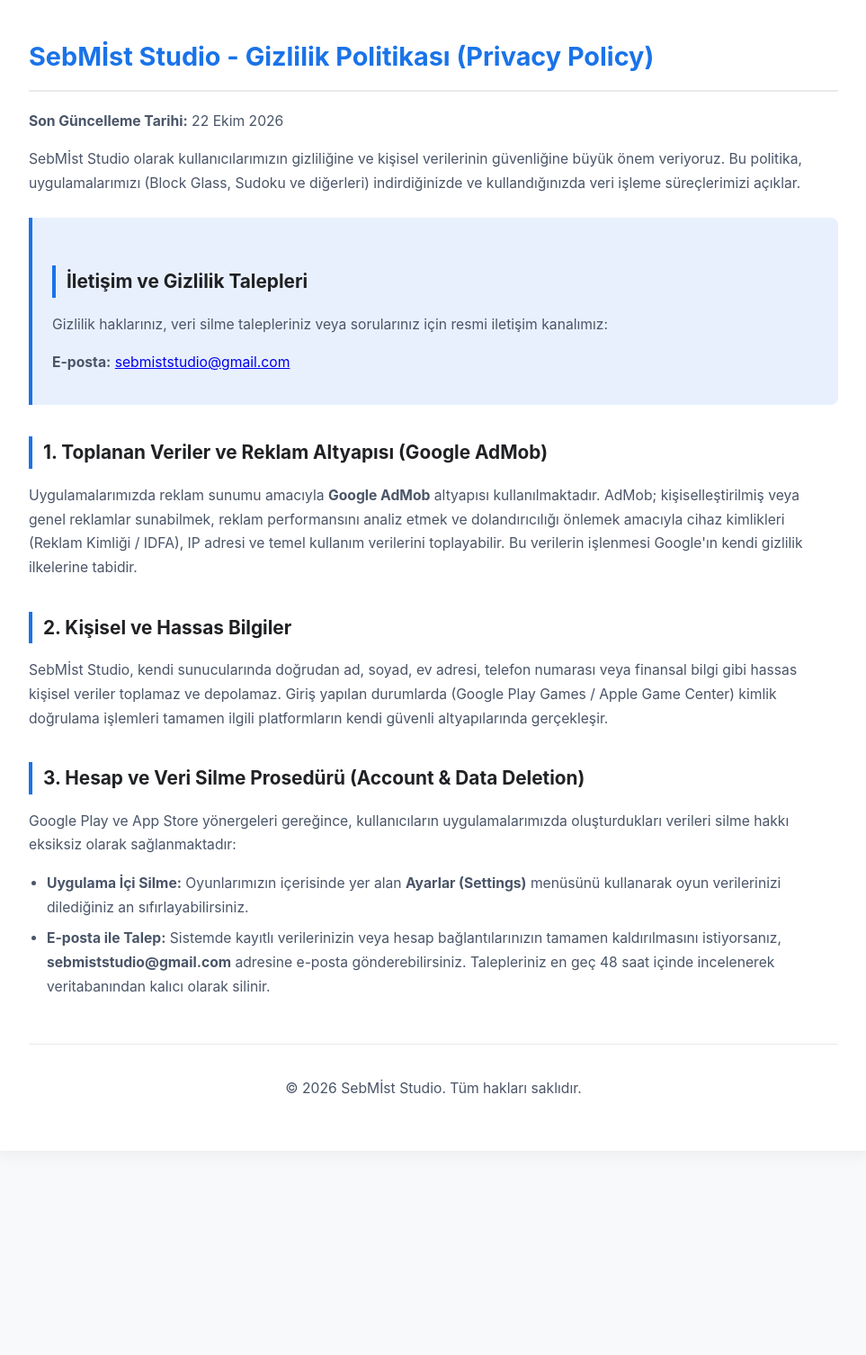
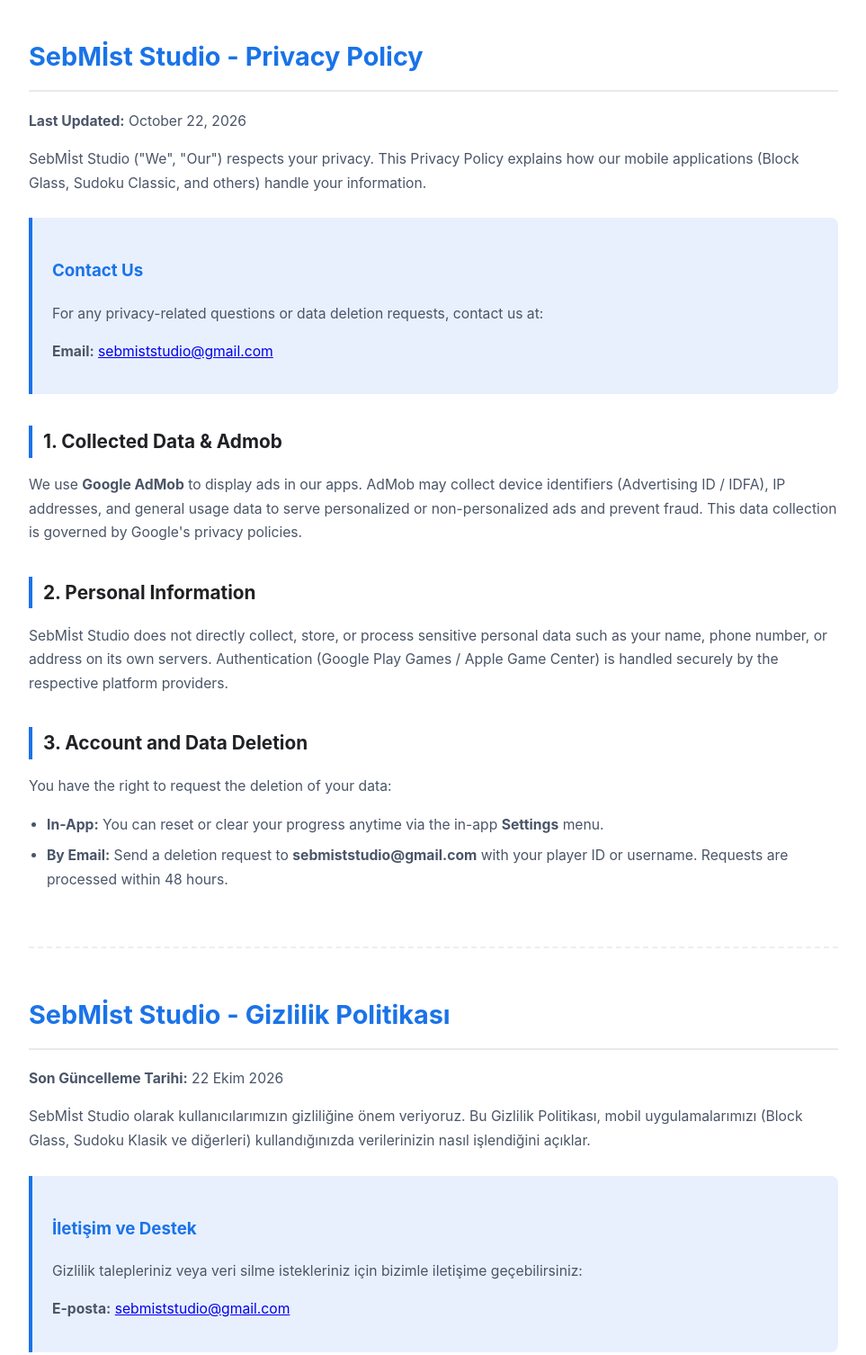
Before and after one commit to serata3434-prog/blockglass-site, a plain HTML site: page index.html in a window 1280 px wide. Shown: the part 40-1546 px from the top of the page at 90% size, without its empty margins (158-1121 px from the left). Before the commit the page ends 1339 px from the top, so only its background shows below. Drawn offline with Linux system fonts and the light colour scheme.

Commit message:
Update index.html

```diff
--- a/index.html
+++ b/index.html
@@ -3,46 +3,78 @@
 <head>
     <meta charset="UTF-8">
     <meta name="viewport" content="width=device-width, initial-scale=1.0">
-    <title>SebMİst Studio - Gizlilik Politikası</title>
+    <title>SebMİst Studio - Privacy Policy / Gizlilik Politikası</title>
     <style>
         body { font-family: -apple-system, BlinkMacSystemFont, "Segoe UI", Roboto, sans-serif; line-height: 1.7; color: #2c3e50; background-color: #f8f9fa; margin: 0; padding: 20px; }
         .container { max-width: 900px; margin: 0 auto; background: #ffffff; padding: 40px; border-radius: 12px; box-shadow: 0 4px 20px rgba(0,0,0,0.06); }
         h1 { color: #1a73e8; border-bottom: 2px solid #eaeaea; padding-bottom: 12px; font-size: 1.8rem; }
         h2 { color: #202124; margin-top: 35px; font-size: 1.3rem; border-left: 4px solid #1a73e8; padding-left: 12px; }
+        h3 { color: #1a73e8; margin-top: 25px; }
         p, li { color: #4a5568; font-size: 0.98rem; }
         ul { padding-left: 20px; margin-bottom: 20px; }
         li { margin-bottom: 8px; }
         .contact-box { background: #e8f0fe; border-left: 4px solid #1a73e8; padding: 18px 22px; margin: 25px 0; border-radius: 0 8px 8px 0; }
+        .lang-section { margin-bottom: 50px; border-bottom: 2px dashed #eee; padding-bottom: 40px; }
         footer { text-align: center; margin-top: 50px; padding-top: 20px; border-top: 1px solid #eaeaea; font-size: 0.85rem; color: #718096; }
     </style>
 </head>
 <body>
     <div class="container">
-        <h1>SebMİst Studio - Gizlilik Politikası (Privacy Policy)</h1>
-        <p><strong>Son Güncelleme Tarihi:</strong> 22 Ekim 2026</p>
-        <p>SebMİst Studio olarak kullanıcılarımızın gizliliğine ve kişisel verilerinin güvenliğine büyük önem veriyoruz. Bu politika, uygulamalarımızı (Block Glass, Sudoku ve diğerleri) indirdiğinizde ve kullandığınızda veri işleme süreçlerimizi açıklar.</p>
 
-        <div class="contact-box">
-            <h2>İletişim ve Gizlilik Talepleri</h2>
-            <p>Gizlilik haklarınız, veri silme talepleriniz veya sorularınız için resmi iletişim kanalımız:</p>
-            <p><strong>E-posta:</strong> <a href="mailto:sebmiststudio@gmail.com">sebmiststudio@gmail.com</a></p>
+        <!-- ENGLISH SECTION -->
+        <div class="lang-section">
+            <h1>SebMİst Studio - Privacy Policy</h1>
+            <p><strong>Last Updated:</strong> October 22, 2026</p>
+            <p>SebMİst Studio ("We", "Our") respects your privacy. This Privacy Policy explains how our mobile applications (Block Glass, Sudoku Classic, and others) handle your information.</p>
+
+            <div class="contact-box">
+                <h3>Contact Us</h3>
+                <p>For any privacy-related questions or data deletion requests, contact us at:</p>
+                <p><strong>Email:</strong> <a href="mailto:sebmiststudio@gmail.com">sebmiststudio@gmail.com</a></p>
+            </div>
+
+            <h2>1. Collected Data & Admob</h2>
+            <p>We use <strong>Google AdMob</strong> to display ads in our apps. AdMob may collect device identifiers (Advertising ID / IDFA), IP addresses, and general usage data to serve personalized or non-personalized ads and prevent fraud. This data collection is governed by Google's privacy policies.</p>
+
+            <h2>2. Personal Information</h2>
+            <p>SebMİst Studio does not directly collect, store, or process sensitive personal data such as your name, phone number, or address on its own servers. Authentication (Google Play Games / Apple Game Center) is handled securely by the respective platform providers.</p>
+
+            <h2>3. Account and Data Deletion</h2>
+            <p>You have the right to request the deletion of your data:</p>
+            <ul>
+                <li><strong>In-App:</strong> You can reset or clear your progress anytime via the in-app <strong>Settings</strong> menu.</li>
+                <li><strong>By Email:</strong> Send a deletion request to <strong>sebmiststudio@gmail.com</strong> with your player ID or username. Requests are processed within 48 hours.</li>
+            </ul>
         </div>
 
-        <h2>1. Toplanan Veriler ve Reklam Altyapısı (Google AdMob)</h2>
-        <p>Uygulamalarımızda reklam sunumu amacıyla <strong>Google AdMob</strong> altyapısı kullanılmaktadır. AdMob; kişiselleştirilmiş veya genel reklamlar sunabilmek, reklam performansını analiz etmek ve dolandırıcılığı önlemek amacıyla cihaz kimlikleri (Reklam Kimliği / IDFA), IP adresi ve temel kullanım verilerini toplayabilir. Bu verilerin işlenmesi Google'ın kendi gizlilik ilkelerine tabidir.</p>
+        <!-- TÜRKÇE BÖLÜMÜ -->
+        <div>
+            <h1>SebMİst Studio - Gizlilik Politikası</h1>
+            <p><strong>Son Güncelleme Tarihi:</strong> 22 Ekim 2026</p>
+            <p>SebMİst Studio olarak kullanıcılarımızın gizliliğine önem veriyoruz. Bu Gizlilik Politikası, mobil uygulamalarımızı (Block Glass, Sudoku Klasik ve diğerleri) kullandığınızda verilerinizin nasıl işlendiğini açıklar.</p>
 
-        <h2>2. Kişisel ve Hassas Bilgiler</h2>
-        <p>SebMİst Studio, kendi sunucularında doğrudan ad, soyad, ev adresi, telefon numarası veya finansal bilgi gibi hassas kişisel veriler toplamaz ve depolamaz. Giriş yapılan durumlarda (Google Play Games / Apple Game Center) kimlik doğrulama işlemleri tamamen ilgili platformların kendi güvenli altyapılarında gerçekleşir.</p>
+            <div class="contact-box">
+                <h3>İletişim ve Destek</h3>
+                <p>Gizlilik talepleriniz veya veri silme istekleriniz için bizimle iletişime geçebilirsiniz:</p>
+                <p><strong>E-posta:</strong> <a href="mailto:sebmiststudio@gmail.com">sebmiststudio@gmail.com</a></p>
+            </div>
 
-        <h2>3. Hesap ve Veri Silme Prosedürü (Account & Data Deletion)</h2>
-        <p>Google Play ve App Store yönergeleri gereğince, kullanıcıların uygulamalarımızda oluşturdukları verileri silme hakkı eksiksiz olarak sağlanmaktadır:</p>
-        <ul>
-            <li><strong>Uygulama İçi Silme:</strong> Oyunlarımızın içerisinde yer alan <strong>Ayarlar (Settings)</strong> menüsünü kullanarak oyun verilerinizi dilediğiniz an sıfırlayabilirsiniz.</li>
-            <li><strong>E-posta ile Talep:</strong> Sistemde kayıtlı verilerinizin veya hesap bağlantılarınızın tamamen kaldırılmasını istiyorsanız, <strong>sebmiststudio@gmail.com</strong> adresine e-posta gönderebilirsiniz. Talepleriniz en geç 48 saat içinde incelenerek veritabanından kalıcı olarak silinir.</li>
-        </ul>
+            <h2>1. Toplanan Veriler ve Reklam Altyapısı (Google AdMob)</h2>
+            <p>Uygulamalarımızda reklam sunumu için <strong>Google AdMob</strong> altyapısı kullanılır. AdMob; kişiselleştirilmiş/genel reklamlar sunmak ve dolandırıcılığı önlemek amacıyla cihaz kimlikleri (Reklam Kimliği / IDFA), IP adresi ve kullanım verilerini toplayabilir.</p>
+
+            <h2>2. Kişisel Bilgiler</h2>
+            <p>SebMİst Studio, kendi sunucularında ad, soyad veya telefon gibi kişisel veriler toplamaz. Giriş işlemleri (Google Play Games / Apple Game Center) tamamen ilgili platformların güvenli altyapısında gerçekleşir.</p>
+
+            <h2>3. Hesap ve Veri Silme Prosedürü</h2>
+            <p>Verilerinizin silinmesini şu şekillerde talep edebilirsiniz:</p>
+            <ul>
+                <li><strong>Uygulama İçi:</strong> Ayarlar menüsünden verilerinizi sıfırlayabilirsiniz.</li>
+                <li><strong>E-posta ile:</strong> <strong>sebmiststudio@gmail.com</strong> adresine e-posta göndererek tüm verilerinizin 48 saat içinde silinmesini sağlayabilirsiniz.</li>
+            </ul>
+        </div>
 
         <footer>
-            <p>&copy; 2026 SebMİst Studio. Tüm hakları saklıdır.</p>
+            <p>&copy; 2026 SebMİst Studio. All rights reserved / Tüm hakları saklıdır.</p>
         </footer>
     </div>
 </body>
```
